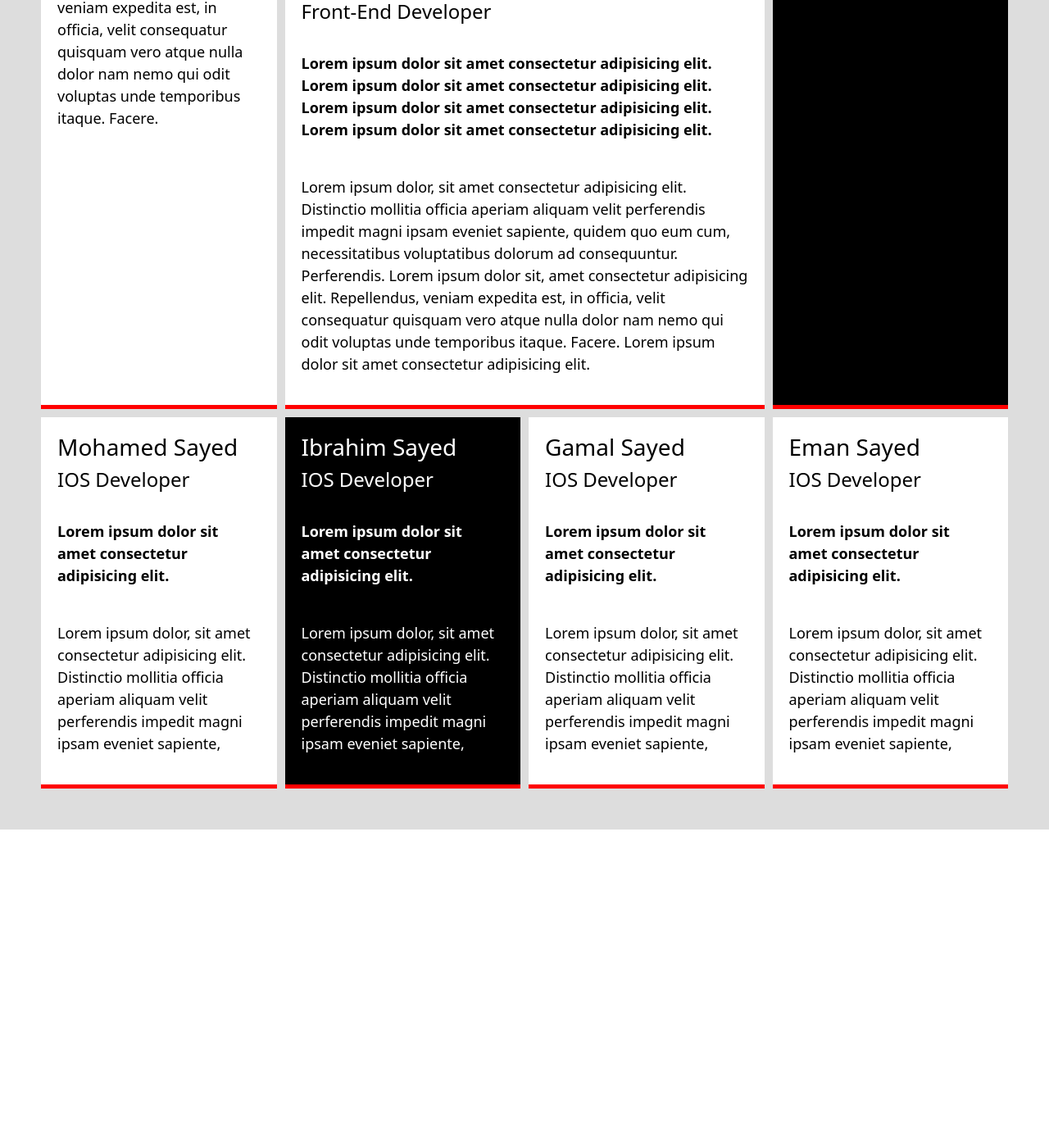
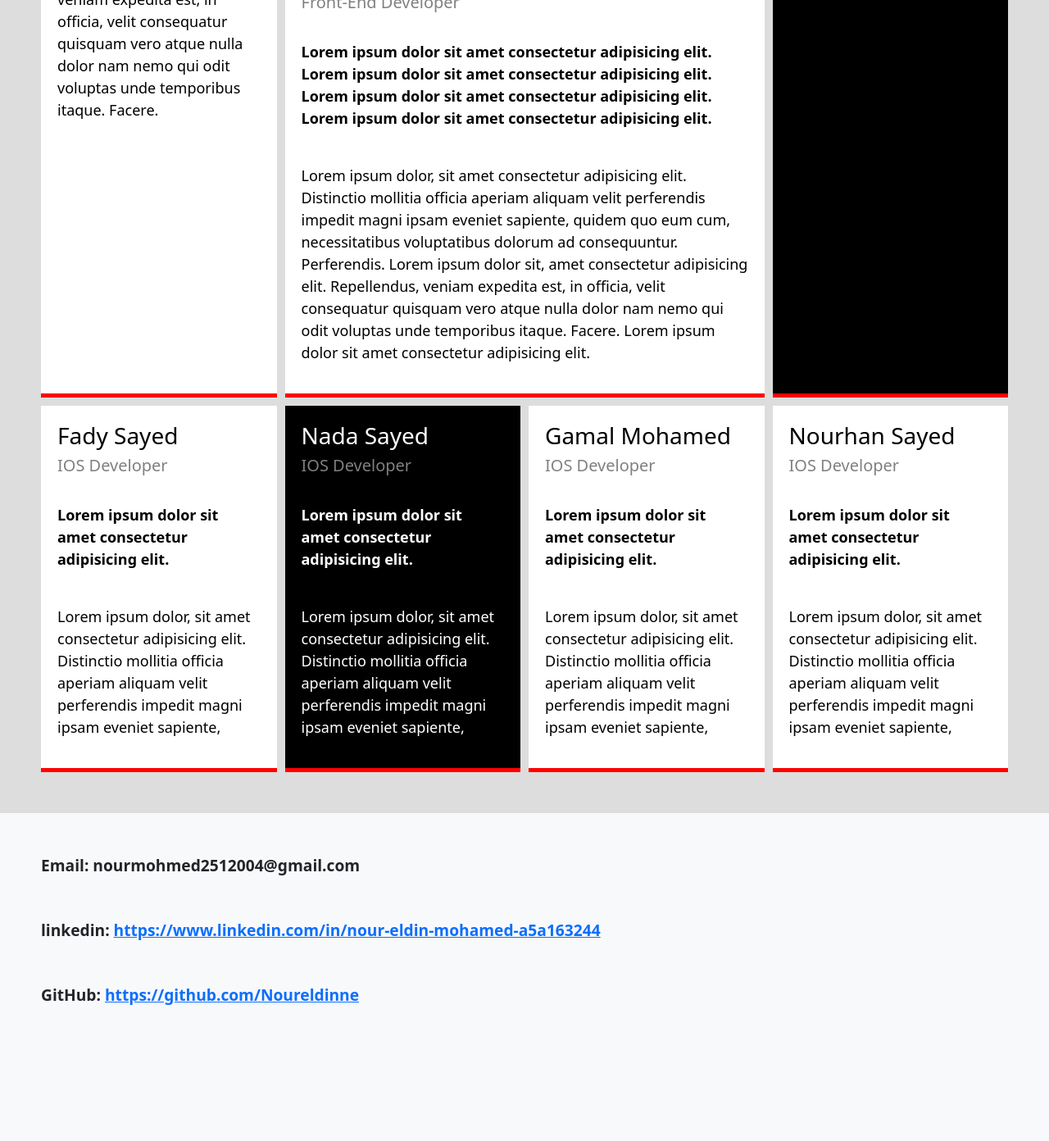
Before and after one commit to Noureldinne/project-2, a plain HTML site: page index.html in a window 1280 px wide. Shown: the part 1227-2619 px from the top of the page at 82% size. Before the commit the page ends 2239 px from the top, so only its background shows below. Drawn offline with Linux system fonts and the light colour scheme.

Commit message:
secondload

```diff
--- a/css/index.css
+++ b/css/index.css
@@ -99,8 +99,8 @@
     color: black;
     grid-area: 4/5/5/span 2;
 }
-h4{
-    color: gray;
+h5{
+    color: gray !important;
 }
 .layout div{
     box-sizing: border-box;
@@ -111,3 +111,16 @@ h4{
 .layout div:hover{
     border:5px solid red;
 }
+.About{
+    width: 100%;
+    height: 50vh;
+    display: flex;
+    flex-direction: column;
+    padding: 50px;
+    overflow: hidden;
+}
+.About span{
+    margin-bottom: 50px;
+    font-weight: bolder;
+    font-size: larger;
+}
--- a/index.html
+++ b/index.html
@@ -11,7 +11,7 @@
 <body>
   <nav class="navbar navbar-expand-lg navbar-light bg-light">
     <div class="container-fluid">
-      <a class="navbar-brand" href="#">Navbar</a>
+      <a class="navbar-brand" href="#">Nour</a>
       <button class="navbar-toggler" type="button" data-bs-toggle="collapse" data-bs-target="#navbarSupportedContent" aria-controls="navbarSupportedContent" aria-expanded="false" aria-label="Toggle navigation">
         <span class="navbar-toggler-icon"></span>
       </button>
@@ -47,8 +47,8 @@
   </nav>
         <div class="layout">
             <div class="osama">
-                <h3>Osama Mohamed</h3>
-                <h4>Full-Stack Developer</h4>
+                <h3>Ahmed Mohamed</h3>
+                <h5>Full-Stack Developer</h5>
                 <br>
                <p> <b>Lorem ipsum dolor sit amet consectetur adipisicing elit. Numquam exercitationem esse sed hic. Incidunt,
                  fuga reprehenderit dolor dolores.praesentium vel aliquam voluptates iste sint ?
@@ -59,8 +59,8 @@
                      quidem quo eum cum, necessitatibus voluptatibus dolorum ad consequuntur. Perferendis.</p>
             </div>
             <div class="Ahmed">
-                <h3>Ahmed Sayed</h3>
-                <h4>IOS Developer</h4>
+                <h3>Ahmed Mohamed</h3>
+                <h5>IOS Developer</h5>
                 <br>
                <p> <b>Lorem ipsum dolor sit amet consectetur adipisicing elit. Numquam exercitationem esse sed hic. Incidunt,</b></p>
                <br>
@@ -68,8 +68,8 @@
                      Distinctio mollitia officia aperiam aliquam velit perferendis impedit  </p>
             </div>
             <div class="Shady">
-                <h3>Shady Nabil</h3>
-                <h4>Full-Stack Developer</h4>
+                <h3>Shady said</h3>
+                <h5>Full-Stack Developer</h5>
                 <br>
               <p>  <b>Lorem ipsum dolor sit amet consectetur adipisicing elit. Numquam exercitationem esse sed hic. Incidunt,
                  fuga reprehenderit dolor dolores.praesentium vel aliquam voluptates iste sint ?
@@ -83,8 +83,8 @@
                        Dicta vero et odio ex aliquam velit eos consequuntur nesciunt!</p>
             </div>
             <div class="Ibrahim">
-                <h3>Mohamed Ibrahim</h3>
-                <h4>.Net Developer</h4>
+                <h3>Sayed Ibrahim</h3>
+                <h5>.Net Developer</h5>
                 <br>
               <p>  <b>Lorem ipsum dolor sit amet consectetur adipisicing elit.
                  fuga reprehenderit dolor dolores.</b> </p>
@@ -98,8 +98,8 @@
                     </p>
             </div>
             <div class="Mahmoud">
-                <h3>Mahmoud Mohamed</h3>
-                <h4>Full-Stack Developer</h4>
+                <h3>Samy Mohamed</h3>
+                <h5>Full-Stack Developer</h5>
                 <br>
              <p>   <b>Lorem ipsum dolor sit amet consectetur adipisicing elit.
                     Lorem ipsum dolor sit amet consectetur adipisicing elit.
@@ -117,8 +117,8 @@
                     </p>
             </div>
             <div class="Ezz">
-                <h3>Ezz Eldin</h3>
-                <h4>Front-End Developer</h4>
+                <h3>Nour Eldin</h3>
+                <h5>Front-End Developer</h5>
                 <br>
               <p>  <b>Lorem ipsum dolor sit amet consectetur adipisicing elit.
                    Lorem ipsum dolor sit amet consectetur adipisicing elit.
@@ -136,8 +136,8 @@
             </div>
 
             <div class="MohamedSayed">
-                <h3>Mohamed Sayed</h3>
-                <h4>IOS Developer</h4>
+                <h3>Fady Sayed</h3>
+                <h5>IOS Developer</h5>
                 <br>
              <p>   <b>Lorem ipsum dolor sit amet consectetur adipisicing elit. </b></p> <br>
                   <p>Lorem ipsum dolor, sit amet consectetur adipisicing elit.
@@ -146,8 +146,8 @@
             </div>
 
             <div class="IbrahimSayed">
-                <h3>Ibrahim Sayed</h3>
-                <h4>IOS Developer</h4>
+                <h3>Nada Sayed</h3>
+                <h5>IOS Developer</h5>
                 <br>
              <p>  <b>Lorem ipsum dolor sit amet consectetur adipisicing elit. </b></p>  <br>
                   <p>Lorem ipsum dolor, sit amet consectetur adipisicing elit.
@@ -155,8 +155,8 @@
                 </p>
             </div>
             <div class="Gamal">
-                <h3>Gamal Sayed</h3>
-                <h4>IOS Developer</h4>
+                <h3>Gamal Mohamed</h3>
+                <h5>IOS Developer</h5>
                 <br>
               <p>  <b>Lorem ipsum dolor sit amet consectetur adipisicing elit. </b></p> <br>
                   <p>Lorem ipsum dolor, sit amet consectetur adipisicing elit.
@@ -164,9 +164,9 @@
                 </p>
             </div>
             <div class="Eman">
-                <h3>Eman Sayed</h3>
+                <h3>Nourhan Sayed</h3>
 
-                <h4>IOS Developer</h4>
+                <h5>IOS Developer</h5>
                 <br>
               <p>  <b>Lorem ipsum dolor sit amet consectetur adipisicing elit. </b></p> <br>
                   <p>Lorem ipsum dolor, sit amet consectetur adipisicing elit.
@@ -175,5 +175,19 @@
             </div>
 
         </div>
+      <!-- About Start -->
+        <div class="About bg-light " id="About">
+          <span>
+            Email: nourmohmed2512004@gmail.com
+          </span>
+          <span>
+            linkedin: <a href="https://www.linkedin.com/in/nour-eldin-mohamed-a5a163244" target="_blank">https://www.linkedin.com/in/nour-eldin-mohamed-a5a163244</a>
+          </span>
+          <span>
+            GitHub: <a href="https://github.com/Noureldinne" target="_blank">https://github.com/Noureldinne</a>
+          </span>
+        </div>
+       </div>
+      <!-- About End -->
 </body>
 </html>
```
